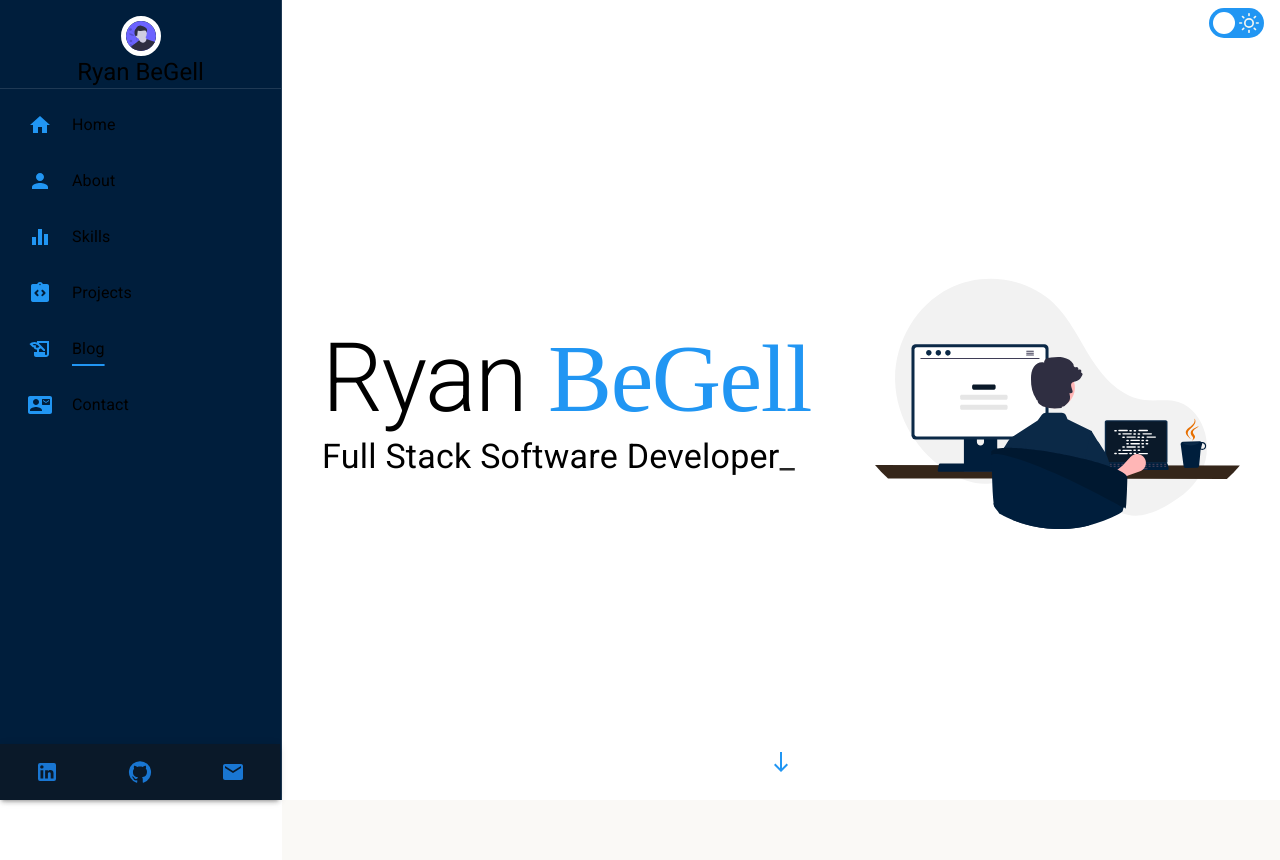
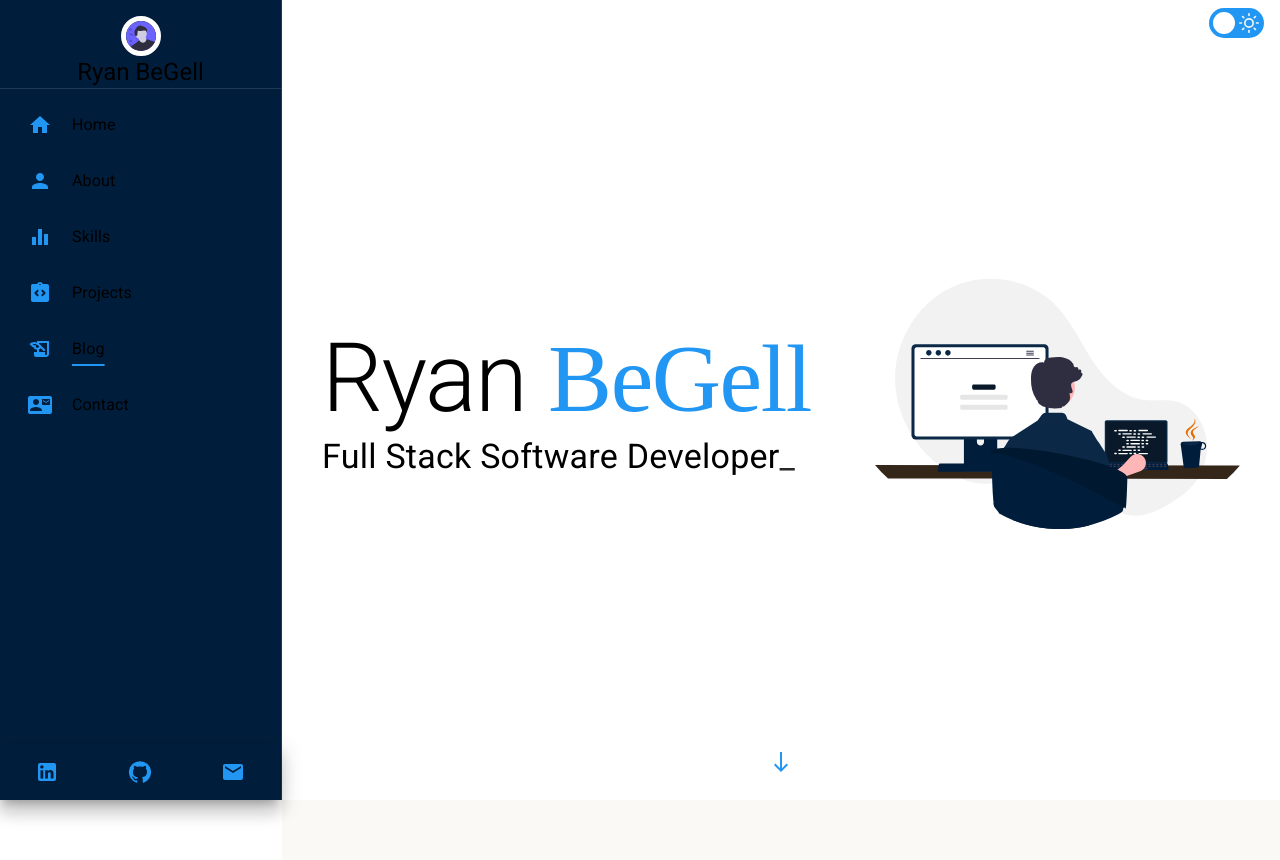
Before and after one commit to RyanBeGell/portfolio-site, a Next.js app: page / in a window 1280 px wide. Shown: the top 860 px of the page. Built offline with nearby package versions, Linux system fonts and the light colour scheme; a small style sheet from the web is missing; a web font is replaced by a local one.

Commit message:
footer styling updated

```diff
--- a/src/components/sidebar/SidebarFooter.tsx
+++ b/src/components/sidebar/SidebarFooter.tsx
@@ -20,15 +20,13 @@ const SidebarFooter = () => {
 
 
   return (
-    <ThemeProvider theme={theme}>
-      <Paper sx={{ position: 'fixed', bottom: 0, left: 0, width: 280}} elevation={3}>
+      <Paper sx={{ position: 'fixed', bottom: 0, left: 0, width: 280}} elevation={12}>
         <BottomNavigation>
           <BottomNavigationAction icon={<LinkedIn color="primary" className={styles.footerIcon}/>}/>
           <BottomNavigationAction icon={<GitHub color="primary" className={styles.footerIcon}/>}/>
           <BottomNavigationAction icon={<Email color="primary" className={styles.footerIcon}/>}/>
         </BottomNavigation>
       </Paper>
-    </ThemeProvider>
   );
 };
 
```
